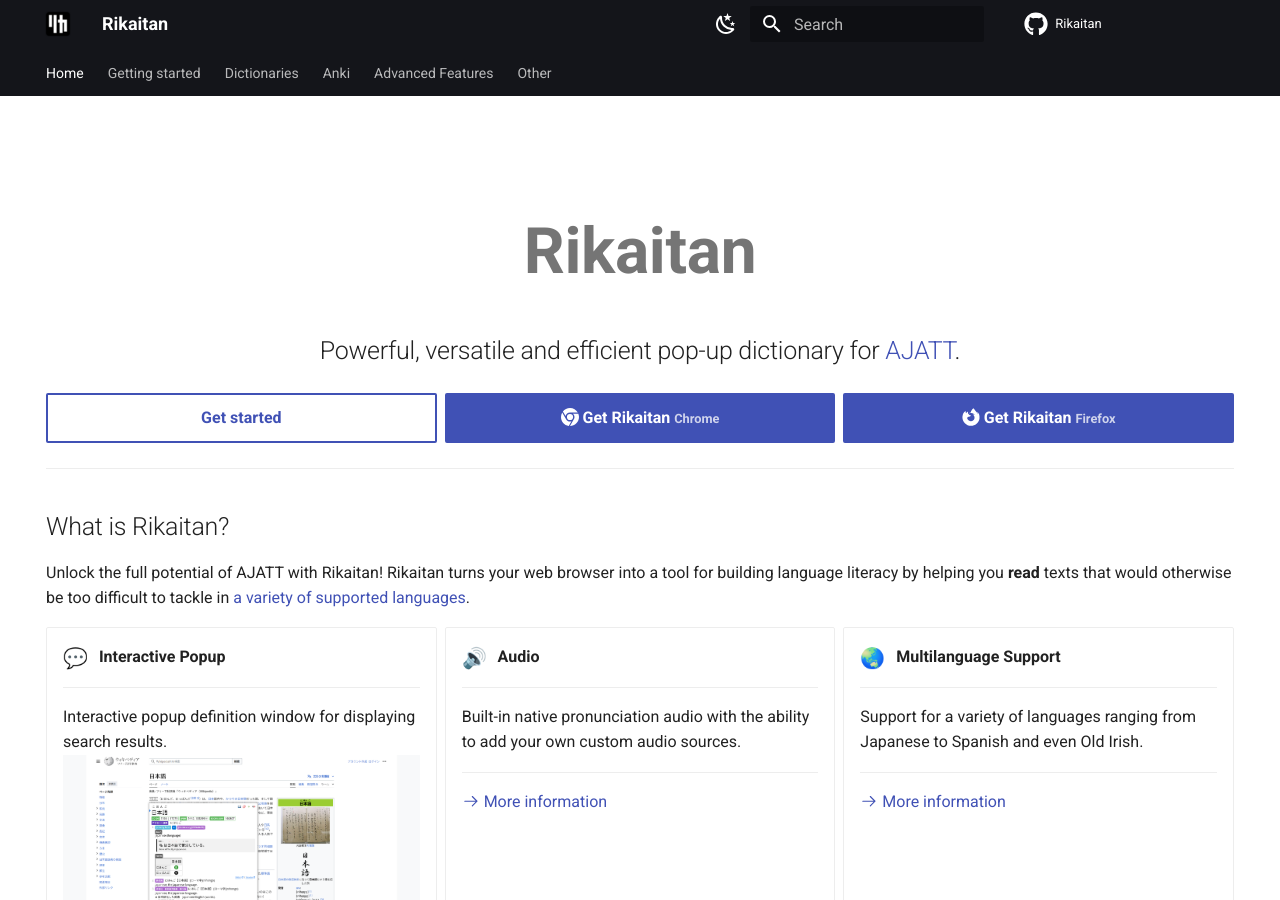
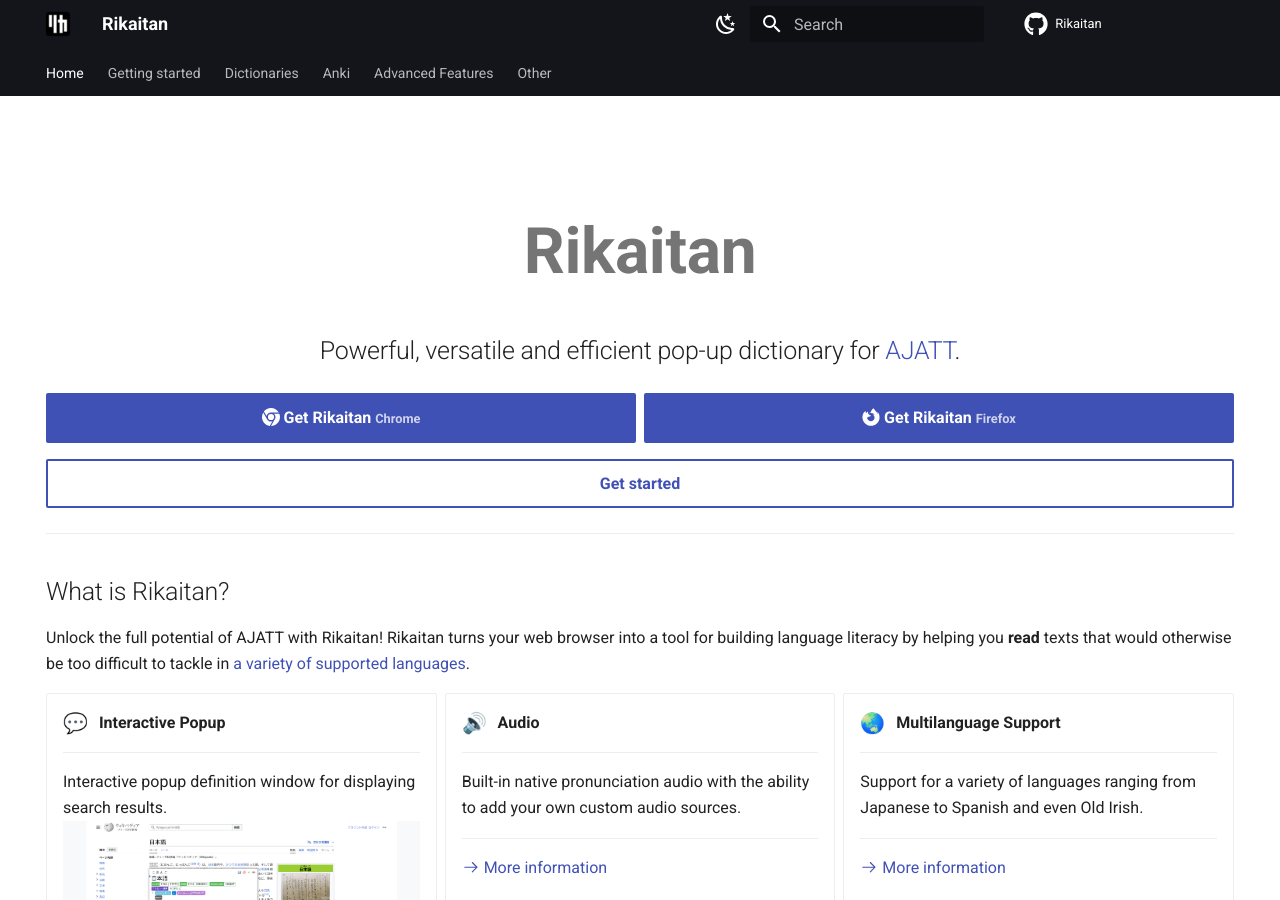
Before and after one commit to rikaitan/rikaitan.github.io, an MkDocs documentation site: the page built from docs/index.md, in a window 1280 px wide and 900 px high. Built offline with MkDocs 1.6.1 and Material for MkDocs 9.7.7, drawn with Linux system fonts in a browser that asks for light colours; emoji names are drawn with the system emoji font; comment, search, counter and statistics services are not loaded.

Commit message:
update docs

```diff
--- a/docs/index.md
+++ b/docs/index.md
@@ -12,13 +12,14 @@ hide:
 
 <div class="grid" markdown>
 
-[Get started](getting-started/index.md){ .md-button .md-button--stretch }
-
 [:fontawesome-brands-chrome: Get Rikaitan <small>Chrome</small>](https://chrome.google.com/webstore/detail/rikaitan/pnjdahdadbkhcfamabafkjbjblbgkodk){ .md-button .md-button--primary .md-button--stretch }
 
 [:fontawesome-brands-firefox-browser: Get Rikaitan <small>Firefox</small>](https://addons.mozilla.org/en-US/firefox/addon/rikaitan/){ .md-button .md-button--primary .md-button--stretch }
 
 </div>
+
+[Get started](getting-started/index.md){ .md-button .md-button--stretch }
+
 ---
 
 ## What is Rikaitan?
```
